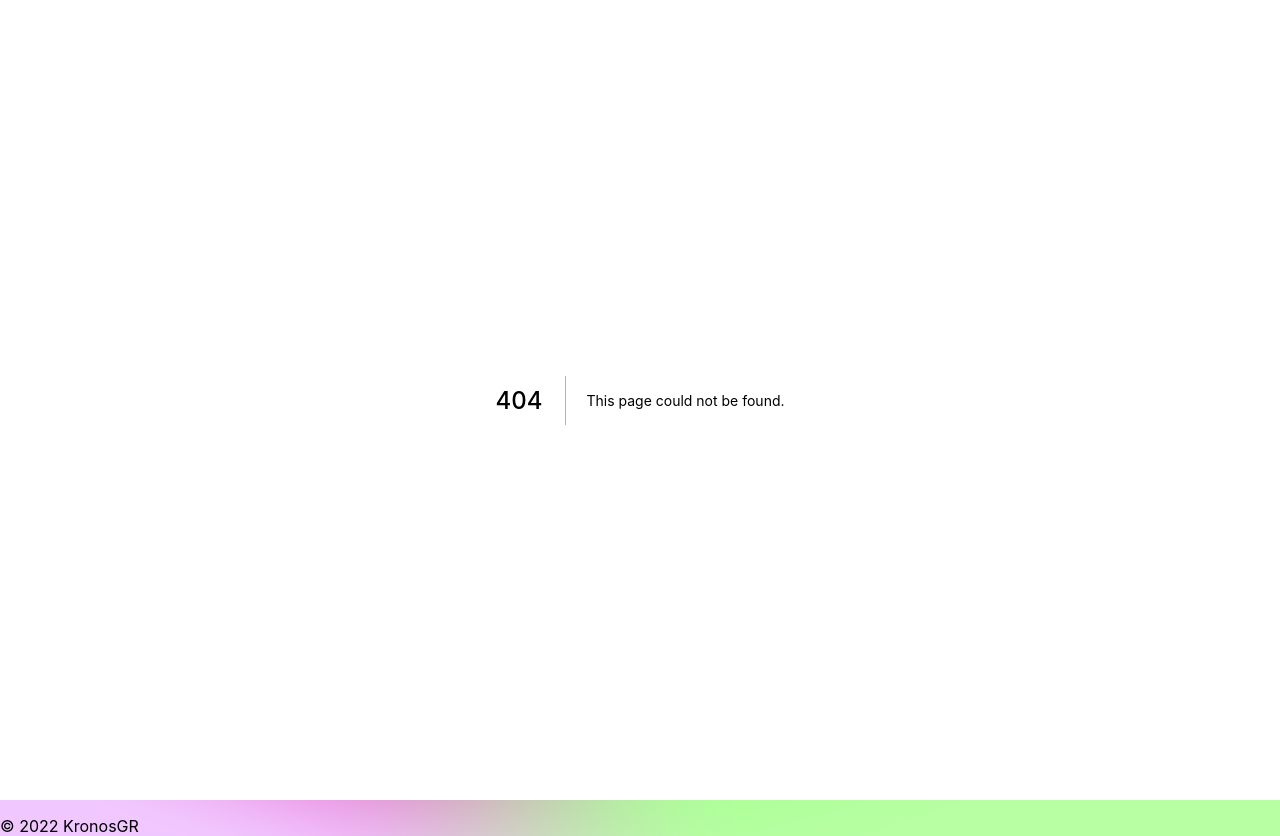
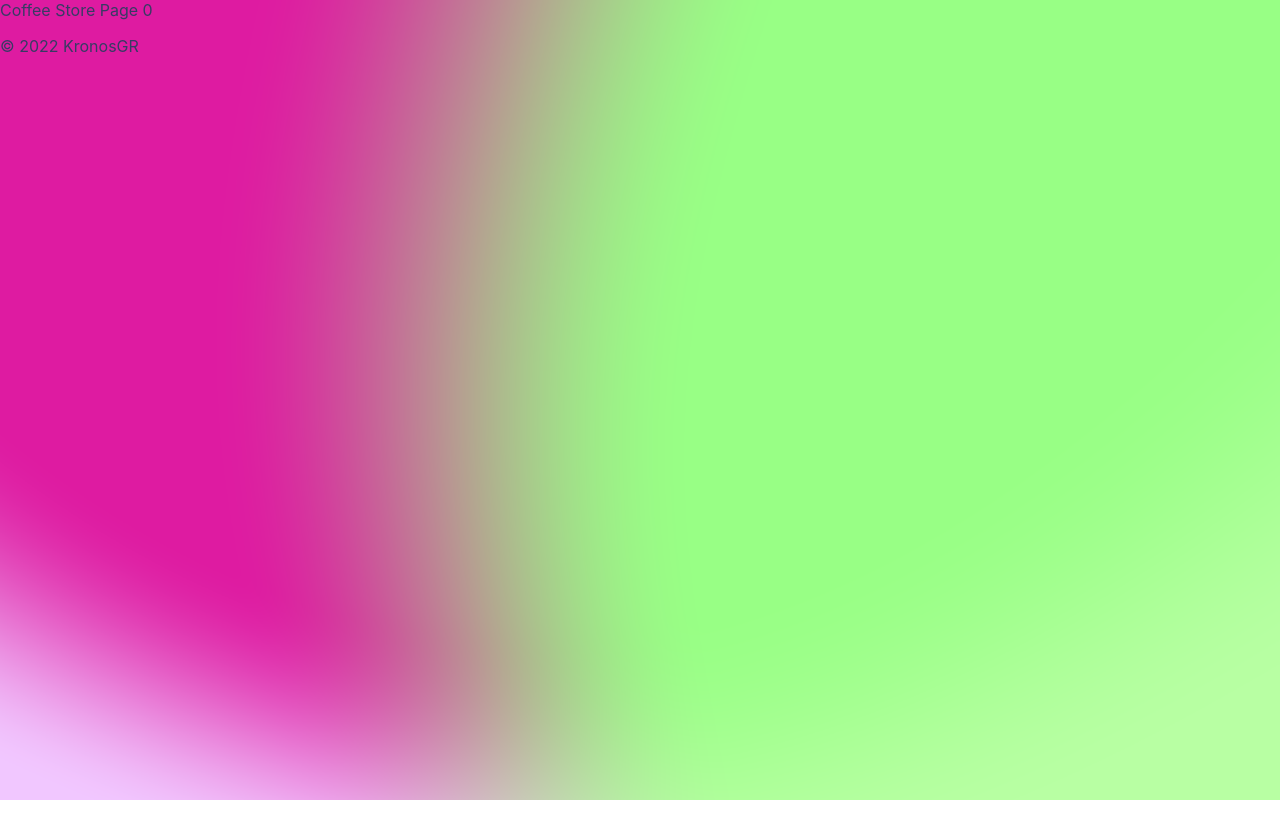
Before and after one commit to kronosGR/next.js-discover-coffee-stores, a Next.js app: page /coffee-store/0 in a window 1280 px wide. Before the commit this address had no page. After the commit the page ends 800 px from the top, so only its background shows below. Built offline with nearby package versions, Linux system fonts and the light colour scheme.

Commit message:
added 2 new routes

```diff
--- /dev/null
+++ b/pages/coffee-store/[id].js
@@ -0,0 +1,8 @@
+import { useRouter } from "next/router";
+
+const CoffeeStore = () => {
+  const router = useRouter();
+  return <div>Coffee Store Page {router.query.id}</div>
+}
+
+export default CoffeeStore;
--- a/pages/index.js
+++ b/pages/index.js
@@ -11,7 +11,7 @@
   return (
     <div className={styles.container}>
       <Head>
-        <title>Create Next App</title>
+        <title>Coffee KronosGR</title>
         <meta name='description' content='Generated by create next app' />
         <link rel='icon' href='/favicon.ico' />
       </Head>
```
